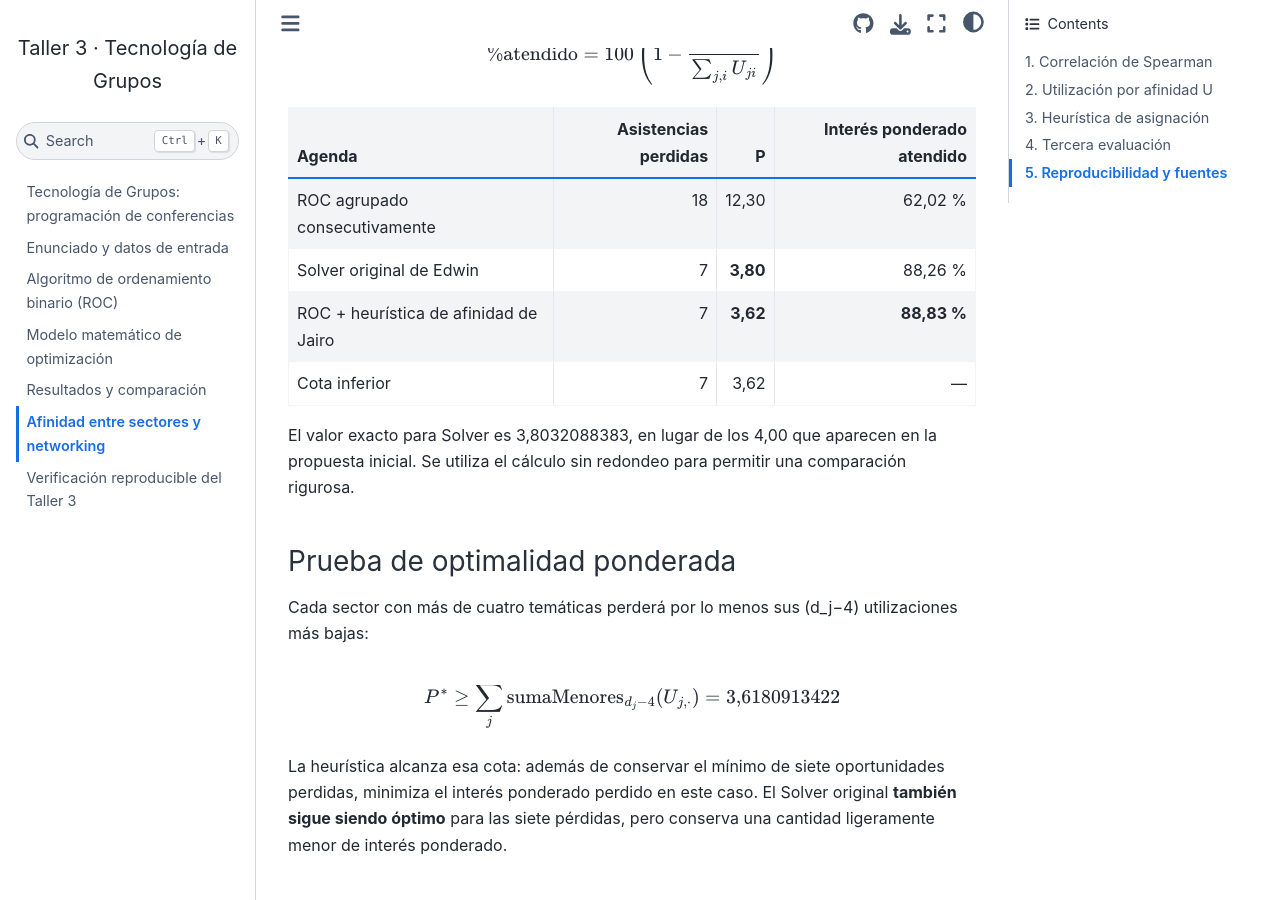
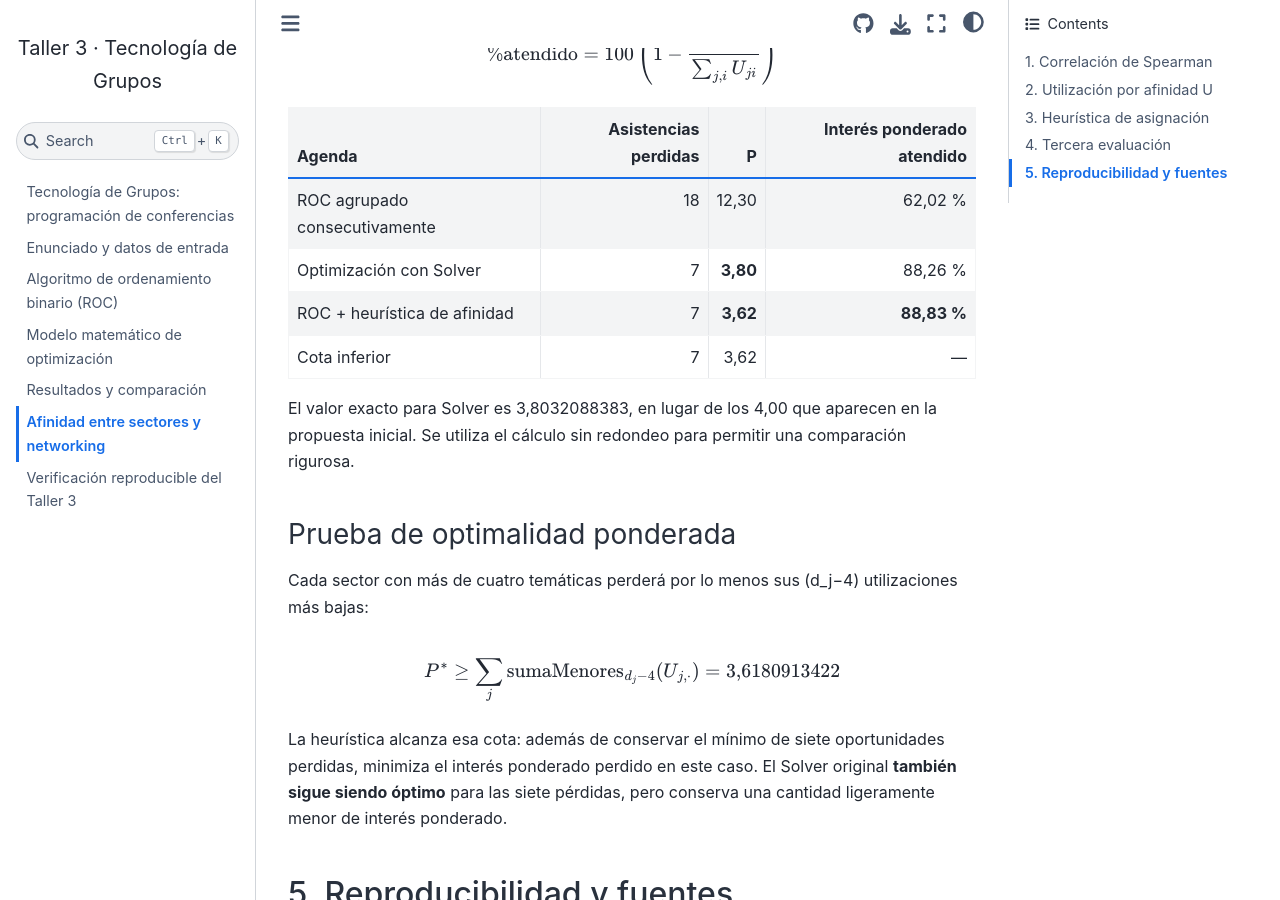
Before and after one commit to EdwinY23/Taller3-Jairo_Serrano_Edwin_Yunis, a Jupyter Book: the page built from book/afinidad.md, in a window 1280 px wide and 900 px high, scrolled down 3222 px. Built offline with Jupyter Book 1.0.4 settings and Sphinx 7.4.7 and the Sphinx Book theme 1.1.4, drawn with Linux system fonts in a browser that asks for light colours.

Commit message:
Atribución grupal uniforme de los métodos y soluciones del Taller 3

```diff
--- a/book/afinidad.md
+++ b/book/afinidad.md
@@ -99,8 +99,8 @@ $$
 | Agenda | Asistencias perdidas | P | Interés ponderado atendido |
 |---|---:|---:|---:|
 | ROC agrupado consecutivamente | 18 | 12,30 | 62,02 % |
-| Solver original de Edwin | 7 | **3,80** | 88,26 % |
-| ROC + heurística de afinidad de Jairo | 7 | **3,62** | **88,83 %** |
+| Optimización con Solver | 7 | **3,80** | 88,26 % |
+| ROC + heurística de afinidad | 7 | **3,62** | **88,83 %** |
 | Cota inferior | 7 | 3,62 | — |
 
 El valor exacto para Solver es 3,8032088383, en lugar de los 4,00 que aparecen en la propuesta inicial. Se utiliza el cálculo sin redondeo para permitir una comparación rigurosa.
```
